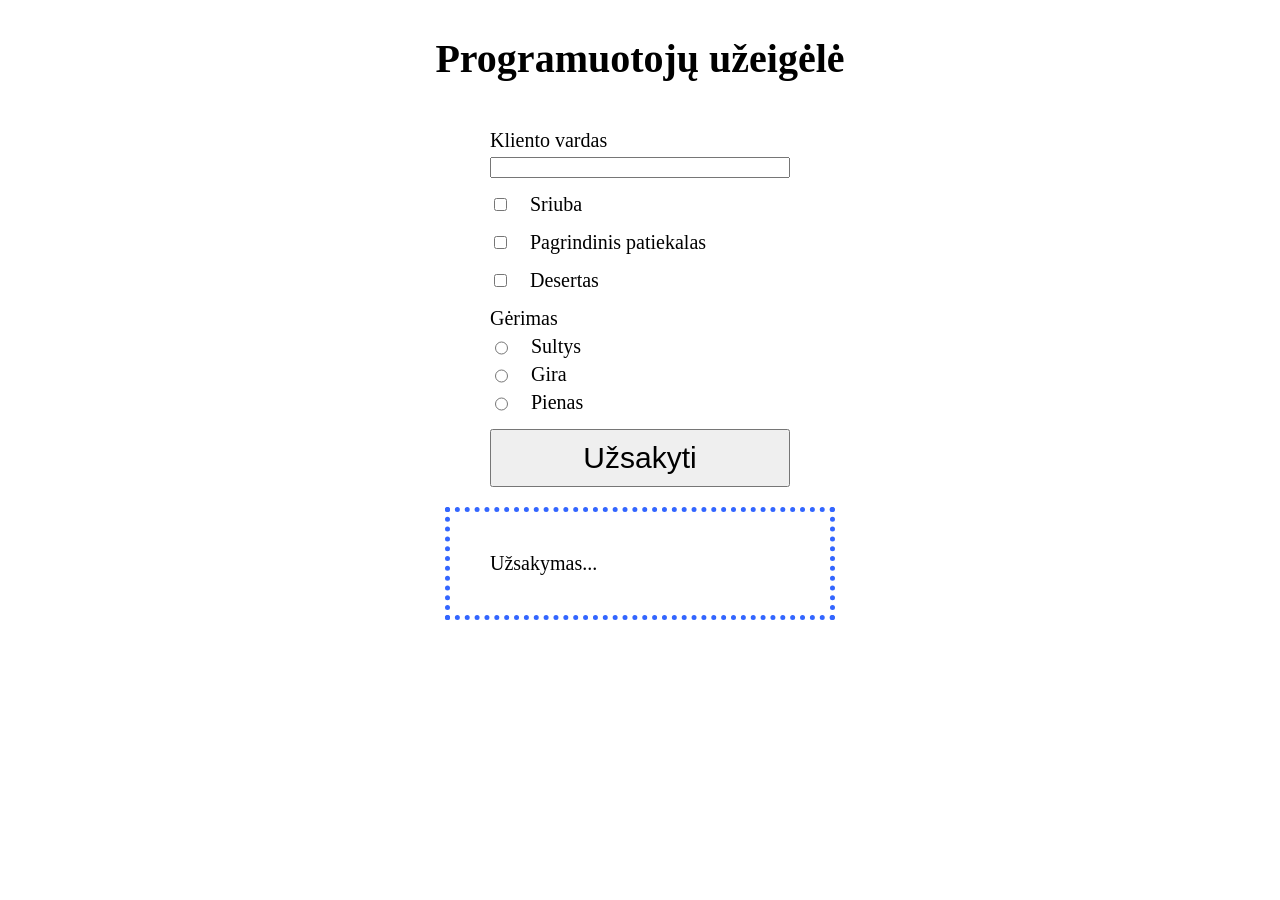
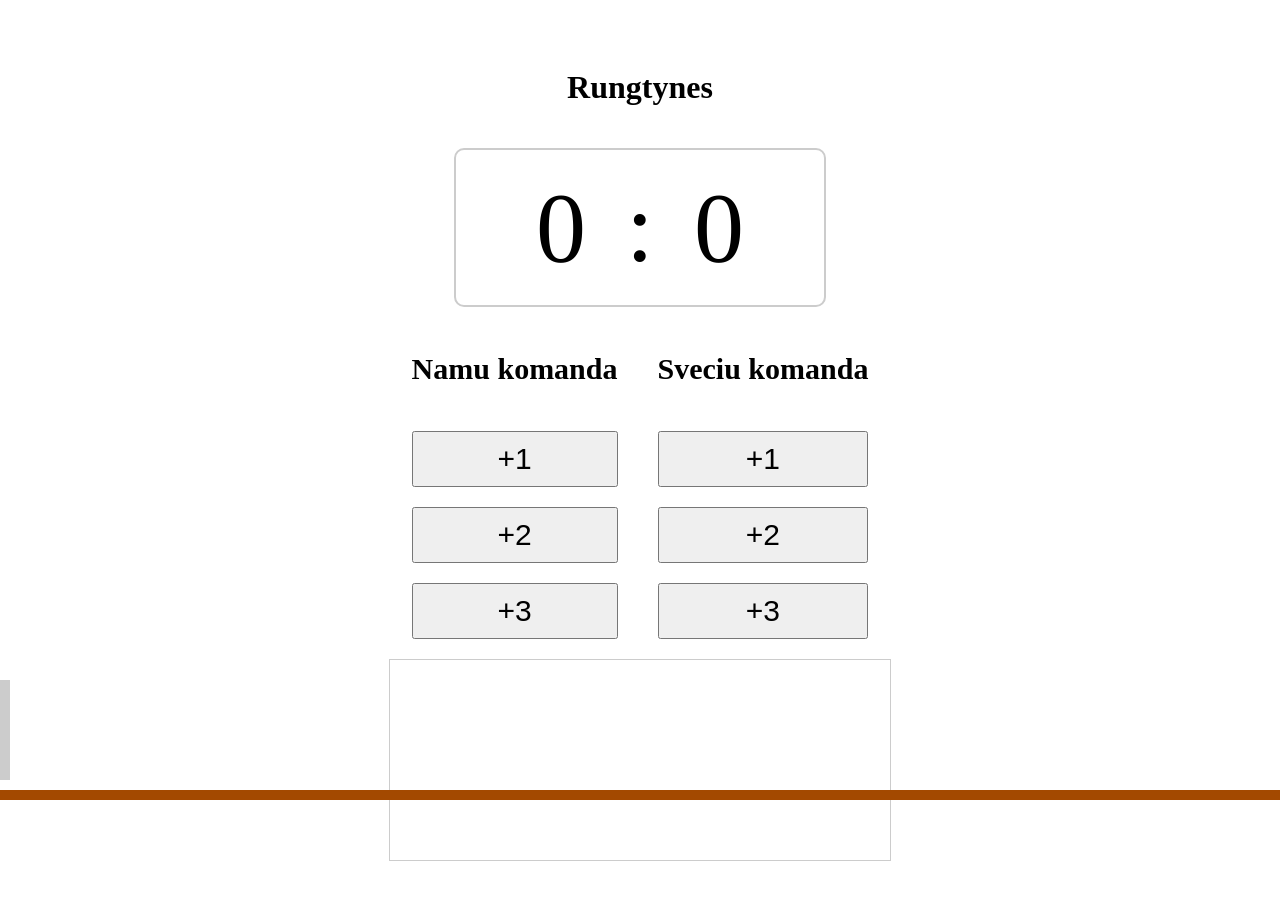
Before and after one commit to AisteBu/19-dom, a website: page index.html in a window 1280 px wide. Before the commit the page ends 800 px from the top, so only its background shows below. Drawn offline with Linux system fonts and the light colour scheme.

Commit message:
Krepsinio varzybu rezultatu sprendimas

```diff
--- /dev/null
+++ b/css/basketball.css
@@ -0,0 +1,30 @@
+.stadium {
+    width: 500px;
+    height: 200px;
+    border: 1px solid #ccc;
+}
+.floor {
+    position: absolute;
+    left: 0;
+    right: 0;
+    bottom: 0;
+    height: 10px;
+    background-color: #a34900;
+}
+.stand {
+    position: absolute;
+    bottom: 10px;
+}
+.stand.left {
+    left: 0;
+}
+.stand.right {
+    right: 0;
+}
+.stand > .main {
+    position: absolute;
+    bottom: 10px;
+    height: 100px;
+    width: 10px;
+    background-color: #ccc;
+}
--- a/css/main.css
+++ b/css/main.css
@@ -3,29 +3,30 @@ body {
     flex-direction: column;
     align-items: center;
     gap: 20px;
-    font-size: 20px;
+    padding: 40px;
+}
+
+.lenta {
+    display: flex;
+    gap: 40px;
+    padding: 20px 80px;
+    font-size: 100px;
+    border: 2px solid #ccc;
+    border-radius: 10px;
+}
+.aikstele {
+    display: flex;
+    gap: 40px;
+}
+h2 {
+    font-size: 30px;
 }
 form {
     display: flex;
-    width: 300px;
     flex-direction: column;
-    gap: 15px;
-}
-.form-row {
-    display: flex;
-    flex-direction: column;
-    gap: 5px;
-}
-.form-row > .inline {
-    display: flex;
     gap: 20px;
 }
 button {
-    padding: 10px 40px;
+    line-height: 50px;
     font-size: 30px;
 }
-.order {
-    width: 300px;
-    padding: 40px;
-    border: 5px dotted #36f;
-}
--- a/index.html
+++ b/index.html
@@ -7,53 +7,46 @@
     <title>Document</title>
     <link rel="stylesheet" href="./css/reset.css">
     <link rel="stylesheet" href="./css/main.css">
+    <link rel="stylesheet" href="./css/basketball.css">
 </head>
 
 <body>
-    <h1>Programuotojų užeigėlė</h1>
-    <form>
-        <div class="form-row">
-            <label for="customer">Kliento vardas</label>
-            <input id="customer" type="text">
+    <h1>Rungtynes</h1>
+   <div class="lenta">
+       <div class="rezultatas" data-komanda="namu">0</div>       <!-- kintamieji html`e -->
+       <span>:</span>
+       <div class="rezultatas" data-komanda="sveciu">0</div>
+   </div>
+    <div class="aikstele">
+        <form class="komanda" data-komanda="namu">
+            <h2>Namu komanda</h2>
+            <button type="button" data-points="1">+1</button>           <!-- paspaudi mygtuka, pridedi taskus h2 kazkuriai komandai ir tada i div rezutata perkeli -->
+            <button type="button" data-points="2">+2</button>
+            <button type="button" data-points="3">+3</button>
+        </form>
+        <form class="komanda" data-komanda="sveciu">
+            <h2>Sveciu komanda</h2>
+            <button type="button" data-points="1">+1</button>
+            <button type="button" data-points="2">+2</button>
+            <button type="button" data-points="3">+3</button>
+        </form>
+    </div>
+    <div class="stadium">
+        <div class="floor"></div>
+        <div class="stand left">
+            <div class="main"></div>
+            <div class="angle"></div>
+            <div class="board"></div>
+            <div class="hoop"></div>
         </div>
-        <div class="form-row">
-            <div class="inline">
-                <input id="sriuba" type="checkbox">
-                <label for="sriuba">Sriuba</label>
-            </div>
+        <div class="stand right">
+            <div class="main"></div>
+            <div class="angle"></div>
+            <div class="board"></div>
+            <div class="hoop"></div>
         </div>
-        <div class="form-row">
-            <div class="inline">
-                <input id="patiekalas" type="checkbox">
-                <label for="patiekalas">Pagrindinis patiekalas</label>
-            </div>
-        </div>
-        <div class="form-row">
-            <div class="inline">
-                <input id="desertas" type="checkbox">
-                <label for="desertas">Desertas</label>
-            </div>
-        </div>
-        <div class="form-row">
-            <label>Gėrimas</label>
-            <div class="inline">
-                <input id="sultys" type="radio" name="gerimas" value="sultys">
-                <label for="sultys">Sultys</label>
-            </div>
-            <div class="inline">
-                <input id="gira" type="radio" name="gerimas" value="gira">
-                <label for="gira">Gira</label>
-            </div>
-            <div class="inline">
-                <input id="pienas" type="radio" name="gerimas" value="pienas">
-                <label for="pienas">Pienas</label>
-            </div>
-        </div>
-        <div class="form-row">
-            <button type="submit">Užsakyti</button>
-        </div>
-    </form>
-    <div class="order">Užsakymas...</div>
+
+    </div>
 
     <script src="./js/main.js"></script>
 </body>
--- a/js/main.js
+++ b/js/main.js
@@ -126,41 +126,37 @@
 // })
 
 // DESTYTOJO SPRENDIMAS:
-const submitDOM = document.querySelector('button');
-const orderDOM = document.querySelector('.order');
-const nameDOM = document.querySelector('#customer');
-const sriubaDOM = document.querySelector('#sriuba');
-const patiekalasDOM = document.querySelector('#patiekalas');
-const desertasDOM = document.querySelector('#desertas');
-const allgerimaiDOM = document.querySelectorAll('input[name="gerimas"]');
+// const submitDOM = document.querySelector('button');
+// const orderDOM = document.querySelector('.order');
+// const nameDOM = document.querySelector('#customer');
+// const sriubaDOM = document.querySelector('#sriuba');
+// const patiekalasDOM = document.querySelector('#patiekalas');
+// const desertasDOM = document.querySelector('#desertas');
+// const allgerimaiDOM = document.querySelectorAll('input[name="gerimas"]');
 
-function Uzsakovas (nameDOM) {
+// function arNoriu(DOM) {
+//         return DOM.checked? 'nori' : 'nenori';
+//     }
 
-}
+//     function kurisPazymetas(DOMlist) {
+//         for (const itemDOM of DOMlist) {
+//             if (itemDOM.checked) {
+//                 return itemDOM.value;
+//             }
+//         }
+//     }
 
-function arNoriu(DOM) {
-        return DOM.checked? 'nori' : 'nenori';
-    }
+//     submitDOM.addEventListener ('click', (event) => {
+//         event.preventDefault();
 
-    function kurisPazymetas(DOMlist) {
-        for (const itemDOM of DOMlist) {
-            if (itemDOM.checked) {
-                return itemDOM.value;
-            }
-        }
-    }
+//         const vardas = nameDOM.value.trim();            // trim - metodas, kuris is gautos tekstine reiksmes priekio ir galo ismeta tarpus
+//         const sakinioPradzia = vardas ? 'vardu ' + vardas : 'nenurodes vardo';
 
-    submitDOM.addEventListener ('click', (event) => {
-        event.preventDefault();
+//         const pasirinktasGerimas = kurisPazymetas(allgerimaiDOM);
+//         const sakinioPabaiga = pasirinktasGerimas ? pasirinktasGerimas + ' yra pasirinktas gerimas' : ' gerimo nepasirinko';
 
-        const vardas = nameDOM.value.trim();            // trim - metodas, kuris is gautos tekstine reiksmes priekio ir galo ismeta tarpus
-        const sakinioPradzia = vardas ? 'vardu ' + vardas : 'nenurodes vardo';
-
-        const pasirinktasGerimas = kurisPazymetas(allgerimaiDOM);
-        const sakinioPabaiga = pasirinktasGerimas ? pasirinktasGerimas + ' yra pasirinktas gerimas' : ' gerimo nepasirinko';
-
-        orderDOM.innerText = `Užsakovas  ${sakinioPradzia} ${arNoriu(sriubaDOM)} sriubos, ${arNoriu(patiekalasDOM)} pagrindinio patiekalo, ${arNoriu(desertasDOM)} deserto ir ${sakinioPabaiga}.`
-})
+//         orderDOM.innerText = `Užsakovas  ${sakinioPradzia} ${arNoriu(sriubaDOM)} sriubos, ${arNoriu(patiekalasDOM)} pagrindinio patiekalo, ${arNoriu(desertasDOM)} deserto ir ${sakinioPabaiga}.`
+// })
 
 /*
 PRADZIA:
@@ -171,3 +167,40 @@ PABAIGA:
 ir x yra pasirinktas gerimas.
 ir gerimo nepasirinko.
 */
+
+
+// KREPSINIS
+
+// Kiekviena komanda turi savo atskiras formas, kuriu deka yra registruojami pelnyti taskai
+
+// Kiekviena karta pelnius tasku, tai turi atsispindeti lentoje
+
+const lentaDOM = document.querySelector('.lenta');
+const namuRezultatasDOM = lentaDOM.querySelector('[data-komanda="namu"]');  //butent nuo lentaDOM pradeda ieskot, o ne nuo viso document
+const sveciuRezultatasDOM = lentaDOM.querySelector('[data-komanda="sveciu"]');
+
+const aiksteleDOM = document.querySelector('.aikstele');
+
+const namuKomandaDOM = aiksteleDOM.querySelector('[data-komanda="namu"]');
+const namuTaskaiDOM = namuKomandaDOM.querySelectorAll('button');
+
+const sveciuKomandaDOM = aiksteleDOM.querySelector('[data-komanda="sveciu"]');
+const sveciuTaskaiDOM = sveciuKomandaDOM.querySelectorAll('button');
+
+// jei nori visiems mygtukams sukurt ivyki, bet tie mygtukai yra array
+// kaip is array istraukti atskirus button
+
+let namuRezultatas = 0;
+let sveciuRezultatas = 0;
+
+for (let i = 0; i < 3; i++) {           // galima naudoti ir namutaskaiDOM.length, bet mes tiksliai zinome, kad daugiau nei 3 nebus
+    namuTaskaiDOM[i].addEventListener('click', () => {          //bet namuTaskaiDOm panaudojame cia
+        namuRezultatas += i + 1;
+        namuRezultatasDOM.innerText = namuRezultatas;
+    })
+
+    sveciuTaskaiDOM[i].addEventListener('click', () => {
+        sveciuRezultatas += i + 1;
+        sveciuRezultatasDOM.innerText = sveciuRezultatas;
+    })
+}
```
